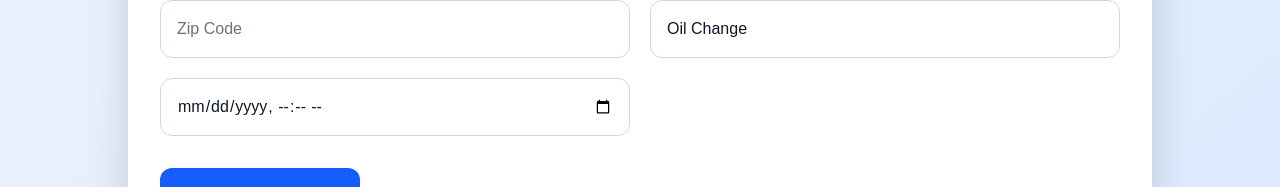
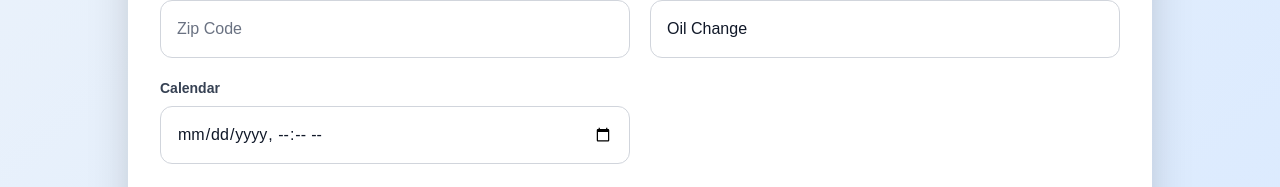
Before and after one commit to sainid77/autoserviceiq, a Next.js app: page / in a window 1280 px wide. Shown: the part 747-934 px from the top of the page. Built offline with nearby package versions, Linux system fonts and the light colour scheme; no server answers.

Commit message:
Add calendar label

```diff
--- a/src/app/page.tsx
+++ b/src/app/page.tsx
@@ -124,13 +124,20 @@ export default function Home() {
               <option>General Inspection</option>
             </select>
 
+            <div className="flex flex-col gap-2">
+
+            <label className="text-gray-700 font-semibold text-sm">
+              Calendar
+            </label>
 
             <input
               type="datetime-local"
-              className={`${inputClass} text-gray-900 bg-white [color-scheme:light]`}
+              className={`${inputClass} [color-scheme:light]`}
               value={date}
               onChange={(e) => setDate(e.target.value)}
             />
+
+            </div>
           </div>
 
           <button
```
